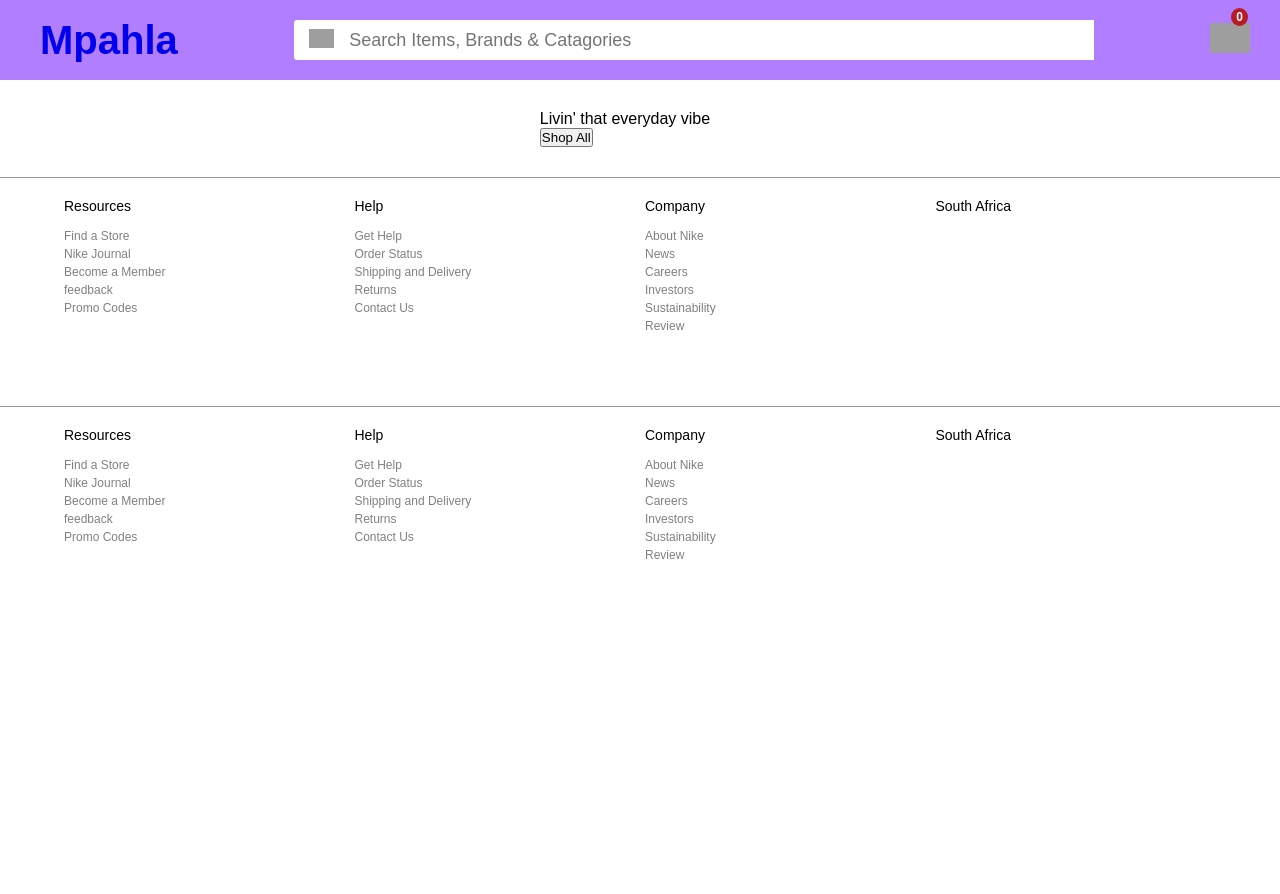
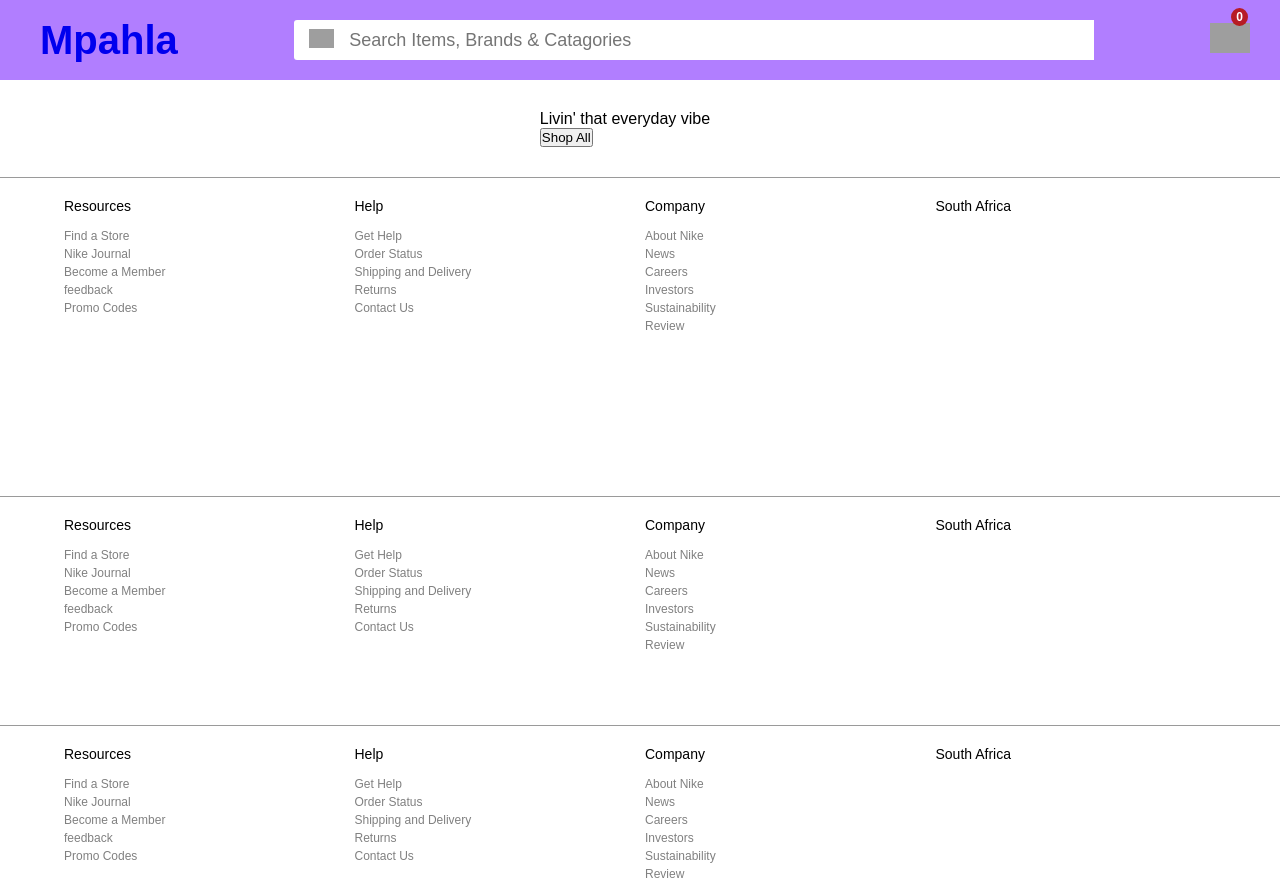
Before and after one commit to BlessingDotDev/mpahla-ecommerce-frontend, a React (Vite) app: page / in a window 1280 px wide. Before the commit the page ends 800 px from the top, so only its background shows below. Built offline with nearby package versions, Linux system fonts and the light colour scheme; grey boxes are pictures that could not be loaded.

Commit message:
Add HomePage to App

```diff
--- a/src/App.jsx
+++ b/src/App.jsx
@@ -1,10 +1,12 @@
 import { LandingPage } from "./pages/Landing/LandingPage";
-import { ItemPage } from "./pages/Item/ItemPage"
+import { HomePage } from "./pages/Home/HomePage"
+import { ItemPage } from "./pages/Item/ItemPage";
 
 function App() {
   return (
     <>
       <LandingPage />
+      <HomePage />
       <ItemPage />
     </>
   );
```
